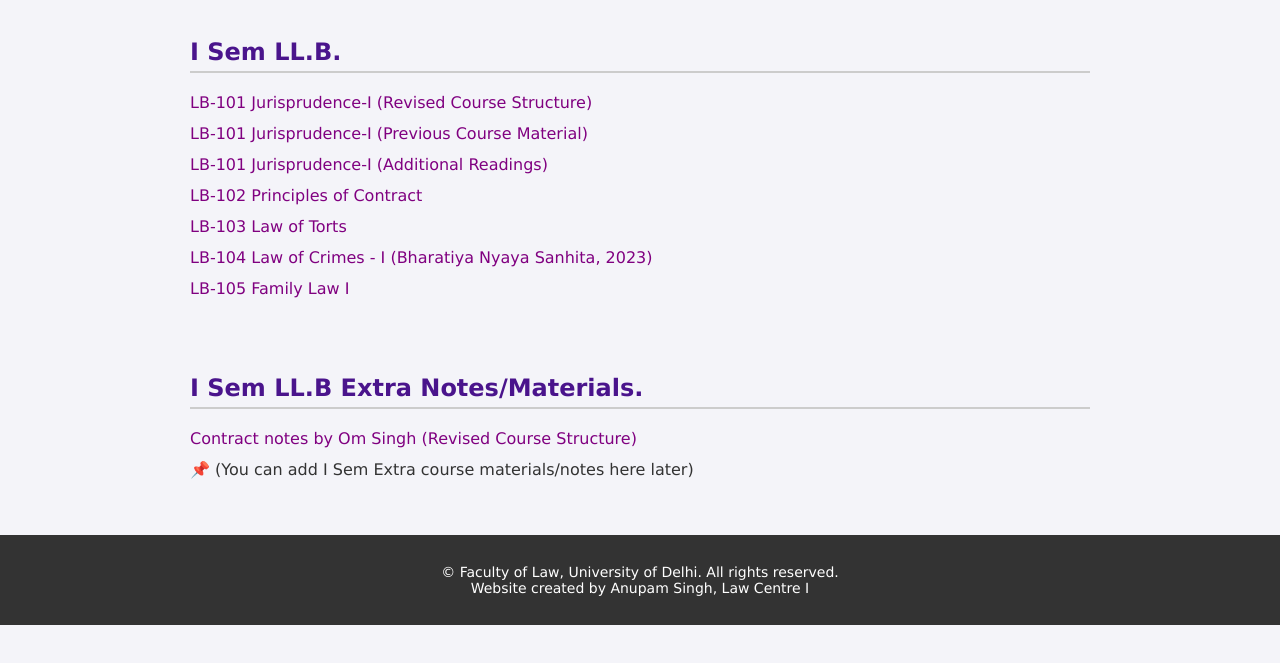
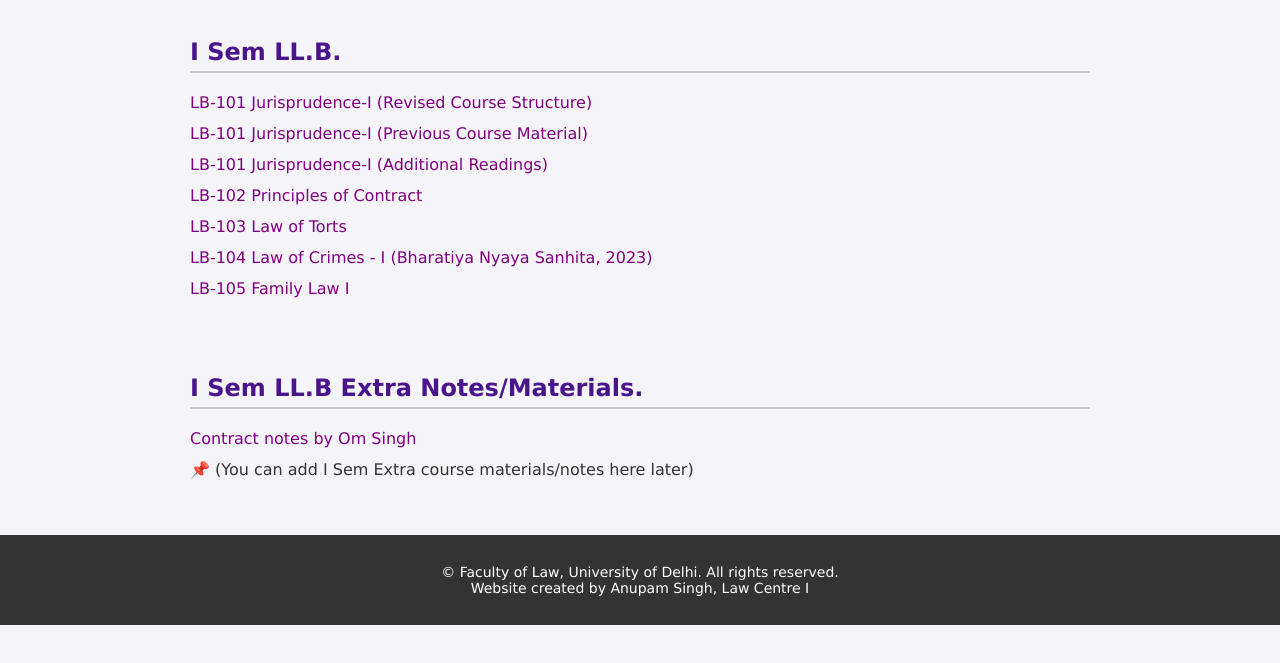
Before and after one commit to anupamsingh-git/law-materials, a plain HTML site: page index.html in a window 1280 px wide. Shown: the part 75-738 px from the top of the page. Drawn offline with Linux system fonts and the light colour scheme.

Commit message:
Update index.html

```diff
--- a/index.html
+++ b/index.html
@@ -79,7 +79,7 @@
   <section>
     <h2>I Sem LL.B Extra Notes/Materials.</h2>
     <ul>
-      <li><a href="https://1drv.ms/b/c/0dfb814ab6dcc672/EXzlliCxK3VOvxOC5a5yo1YBPlc8wNn_Nv6C4ZK7PZf3ug?e=7aGrzj" target="_blank">Contract notes by Om Singh (Revised Course Structure)</a></li>
+      <li><a href="https://1drv.ms/b/c/0dfb814ab6dcc672/EXzlliCxK3VOvxOC5a5yo1YBPlc8wNn_Nv6C4ZK7PZf3ug?e=7aGrzj" target="_blank">Contract notes by Om Singh </a></li>
       <li>📌 (You can add I Sem Extra course materials/notes here later)</li>
     </ul>
   </section>
```
